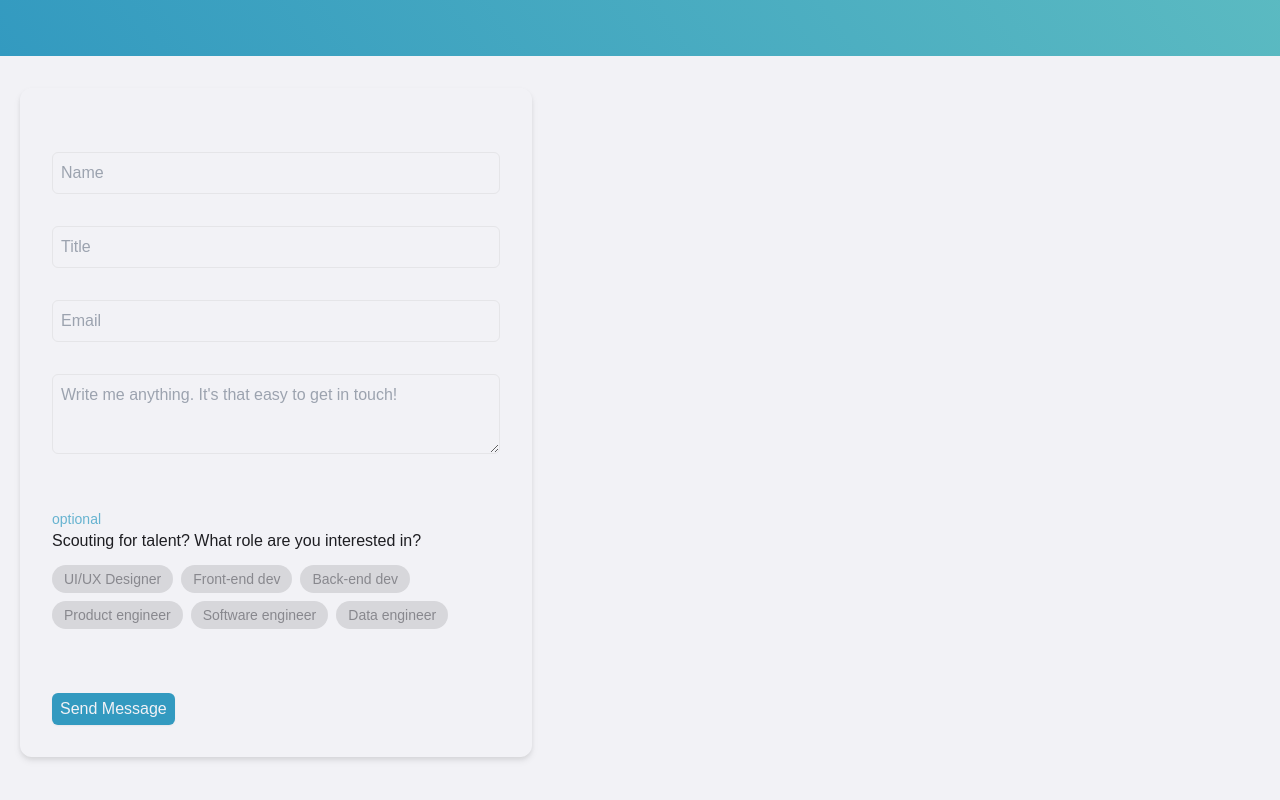
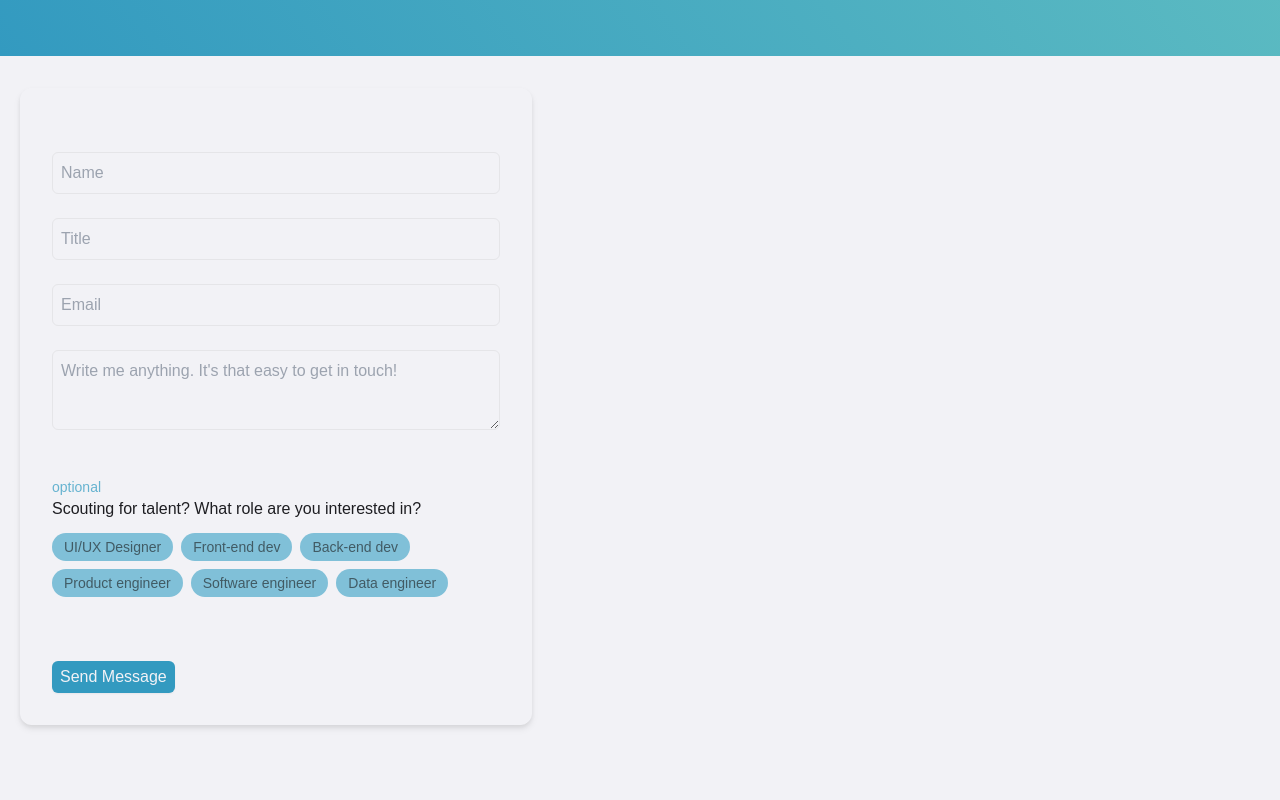
Before and after one commit to qarnayn-dev/qarnayn_portfolio, a Next.js app: page / in a window 1280 px wide. Shown: the part 2986-3786 px from the top of the page. Built offline with nearby package versions, Linux system fonts and the light colour scheme.

Commit message:
UP - remove all unnecessary child rerendering

```diff
--- a/components/ContactSection.tsx
+++ b/components/ContactSection.tsx
@@ -10,18 +10,38 @@ export const ContactSection = () => {
   )
 }
 
-const INITIAL_CONTACT: iContactForm = { name: "", email: "", title: "", message: "" };
+const INITIAL_CONTACT: iContactForm = { name: "", email: "", title: "", message: "",tags:[] };
 
 const ContactMeForm = () => {
     const [state, dispatch] = useReducer(contactFormReducer, INITIAL_CONTACT);
+    // const [tags, setTags] = useState<string[]>([]);
 
     function handleInputChange(e: ChangeEvent<HTMLInputElement | HTMLTextAreaElement>) {
         dispatch({ type: ActionType.valueUpdate, payload: { keyName: e.currentTarget.name, value: e.currentTarget.value } });
     }
 
+    function handleToggleTag(tag:string) {
+        dispatch({type: ActionType.addRemoveTag,payload: {keyName: "tags",value:tag}})
+    }
+
     function checkForState() {
         console.log(state);
+        // console.log(tags);
     }
+
+    // function toggleItem(tag: string) {
+    //     if (tags.includes(tag)) setTags((current) => current.filter((v) => v !== tag));
+    //     else setTags((current) => [...current, tag]);
+    // }
+
+    function isSelected(tag: string): boolean {
+        return state.tags.includes(tag);
+    }
+
+    // useEffect(() => {
+    //     console.log(tags);
+    // },[tags])
+
 
     return (
         <div className='w-full max-w-lg rounded-xl px-4 mobile-lg:px-6 sm:px-8 pt-16 pb-6 bg-themed-gray-base drop-shadow-md dark:bg-neutral-900 style-body flex flex-col justify-center items-start'>
@@ -33,12 +53,12 @@ const ContactMeForm = () => {
                 <div className='style-small-text text-primary-t4 '>optional</div>
                 <div className='mb-3'>Scouting for talent? What role are you interested in?</div>
                 <div className='w-full gap-2 flex flex-wrap'>
-                    <SelectableTag>UI/UX Designer</SelectableTag>
-                    <SelectableTag>Front-end dev</SelectableTag>
-                    <SelectableTag>Back-end dev</SelectableTag>
-                    <SelectableTag>Product engineer</SelectableTag>
-                    <SelectableTag>Software engineer</SelectableTag>
-                    <SelectableTag>Data engineer</SelectableTag>
+                    <SelectableTag onClickFn={handleToggleTag} isSelected={isSelected}>UI/UX Designer</SelectableTag>
+                    <SelectableTag onClickFn={handleToggleTag} isSelected={isSelected}>Front-end dev</SelectableTag>
+                    <SelectableTag onClickFn={handleToggleTag} isSelected={isSelected}>Back-end dev</SelectableTag>
+                    <SelectableTag onClickFn={handleToggleTag} isSelected={isSelected}>Product engineer</SelectableTag>
+                    <SelectableTag onClickFn={handleToggleTag} isSelected={isSelected}>Software engineer</SelectableTag>
+                    <SelectableTag onClickFn={handleToggleTag} isSelected={isSelected}>Data engineer</SelectableTag>
                 </div>
             </div>
             <button className='mt-16 mb-2 px-2 py-1 bg-primary-t2 text-themed-gray-base dark:text-themed-gray-inverse style-body shadow-sm dark:shadow-themed-gray-t3 font-normal rounded-md ' onClick={()=>checkForState()}>Send Message</button>
@@ -46,9 +66,24 @@ const ContactMeForm = () => {
     )
 }
 
-const SelectableTag = (props:any) => {
+interface iSelectableTag{
+    children?: string,
+    isSelected?: (tag:string) => boolean ,
+    onClickFn: (tag:string) => void,
+}
+
+const SelectableTag = (props: iSelectableTag) => {
+    const [isSelected, setIsSelected] = useState(false);
+    const selected = useMemo(() => props.isSelected, [props.isSelected]);
+
+    function toggleSelection() {
+        setIsSelected((state) => !state);
+    }
+
+    console.log(`${props.children} : `, isSelected);
+
     return (
-        <button className='px-3 py-1 bg-themed-gray-t3 rounded-2xl overflow-clip style-small-text text-themed-gray-t9'>{props.children}</button>
+        <button onClick={()=>{}} className={`px-3 py-1 rounded-2xl overflow-clip style-small-text duration-300 transition-all ease-in-out ${selected? 'bg-primary-t5 text-on-primary text-opacity-60':'bg-themed-gray-t3 text-themed-gray-t9'}`}>{props.children}</button>
     )
  }
 
@@ -58,6 +93,7 @@ interface iContactForm{
      email: string,
      title: string,
      message: string,
+     tags: string[],
 }
 
 interface iAction {
@@ -69,14 +105,19 @@ enum ActionType{
     // update based on key-value
     valueUpdate,
     // add/ remove item to/ from an array
-    arrayToggle,
+    addRemoveTag,
 }
 
 
  const contactFormReducer = (state:iContactForm, action:iAction) => {
     switch (action.type) {
         case ActionType.valueUpdate:
-            return {...state, [action.payload.keyName]: action.payload.value}
+            return { ...state, [action.payload.keyName]: action.payload.value }
+        case ActionType.addRemoveTag:
+            const item = action.payload.value;
+            const stateArray: string[] = state.tags;
+            const updatedArray = stateArray.includes(item) ? stateArray.filter((v) => v !== item) : [...stateArray, item];
+            return {...state,[action.payload.keyName]: updatedArray}
         default:
             return state;
     }
--- a/components/TextInputField.tsx
+++ b/components/TextInputField.tsx
@@ -1,5 +1,5 @@
 import { motion } from "framer-motion";
-import { ChangeEvent, useMemo, useState } from "react";
+import { ChangeEvent, memo, useState } from "react";
 
 interface iTextInputField{
     inputKeyName: string,
@@ -12,16 +12,17 @@ interface iTextInputField{
     className?: string,
 }
 
-export const TextInputField = (props:iTextInputField) => {
+//
+export const TextInputField = memo((props:iTextInputField) => {
     const [isFocus, setIsFocus] = useState(false);
-    const shouldOnTop = useMemo(() => {
-        return (!isFocus && props.value.length === 0)
-    }, [isFocus, props.value.length === 0]);
+    const shouldOnTop = !isFocus && props.value.length === 0;
 
     const inputBoxCN: string = "w-full px-2 pt-2 pb-2 bg-transparent border-[1px] border-themed-gray-t2 rounded-md outline-none focus:outline-offset-0 focus:duration-500 ease-out-circ focus:outline-primary-t2 focus:border-transparent dark:bg-themed-gray-t2";
 
+    console.log(`${props.title} : `, isFocus);
+
     return (
-        <div className={`relative group  ${props.className ?? 'mb-8 w-full'}`}>
+        <div className={`relative group  ${props.className ?? 'mb-6 w-full'}`}>
             <motion.label
                 transition={{duration: isFocus ? 0.3 : 0.12}}
                 animate={{
@@ -49,4 +50,4 @@ export const TextInputField = (props:iTextInputField) => {
             }
         </div>
     )
- }
+ })
```
